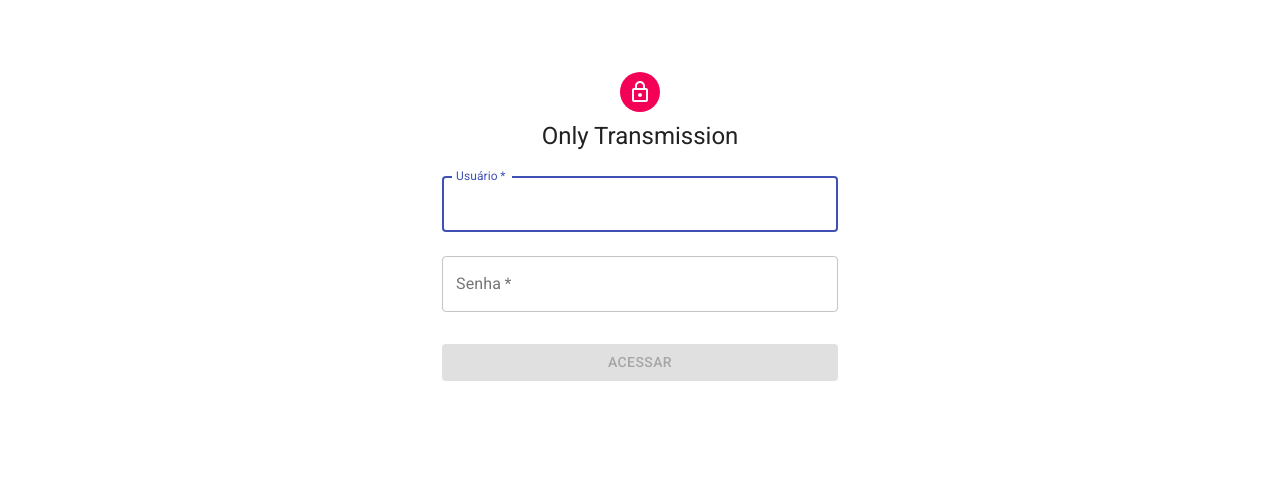
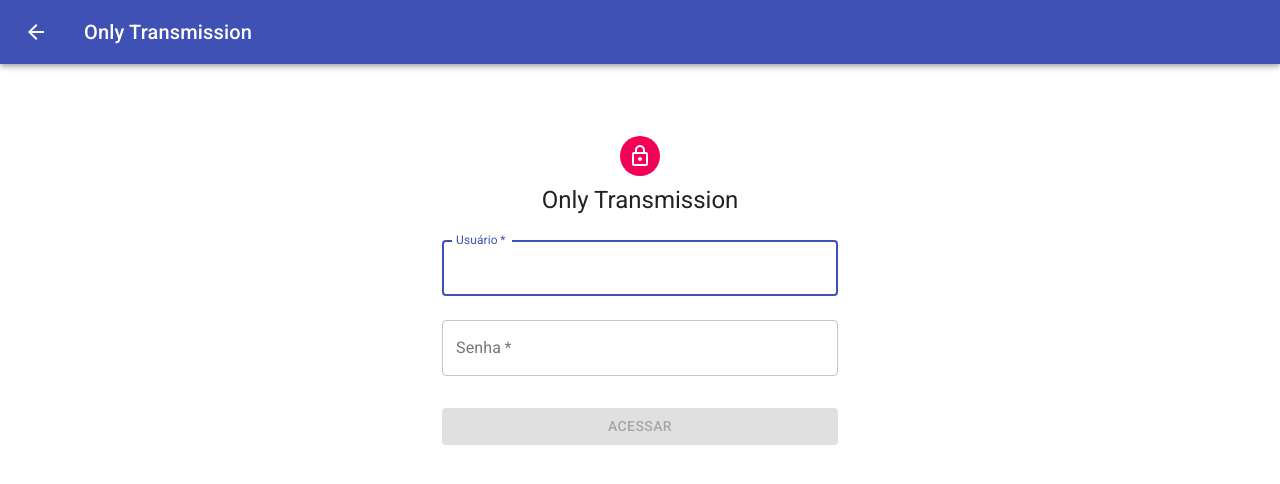
Before and after one commit to mcruzdev/onlytransmission-web, a React (Create React App) app: page /access in a window 1280 px wide. Shown: the top 484 px of the page. Built offline with nearby package versions, Linux system fonts and the light colour scheme.

Commit message:
Adicionando toolbar e arrow back na pagina de login

```diff
--- a/src/pages/LoginPage.js
+++ b/src/pages/LoginPage.js
@@ -8,6 +8,10 @@ import Typography from "@material-ui/core/Typography";
 import { makeStyles } from "@material-ui/core/styles";
 import Container from "@material-ui/core/Container";
 import { authenticate } from "../services/auth";
+import AppBar from "@material-ui/core/AppBar";
+import Toolbar from "@material-ui/core/Toolbar";
+import IconButton from "@material-ui/core/IconButton";
+import ArrowBack from "@material-ui/icons/ArrowBack";
 
 const useStyles = makeStyles(theme => ({
   "@global": {
@@ -34,6 +38,12 @@ const useStyles = makeStyles(theme => ({
   },
   errorMessage: {
     color: "#f50057"
+  },
+  loginContainer: {
+    paddingTop: 64
+  },
+  menuButton: {
+    marginRight: theme.spacing(3)
   }
 }));
 
@@ -68,7 +78,27 @@ export default function LoginPage(props) {
   };
 
   return (
-    <Container component="main" maxWidth="xs">
+    <>
+      <AppBar>
+        <Toolbar>
+          <IconButton
+            onClick={() => props.history.push("/")}
+            edge="start"
+            className={classes.menuButton}
+            color="inherit"
+            aria-label="menu"
+          >
+            <ArrowBack />
+          </IconButton>
+          <Typography variant="h6">Only Transmission</Typography>
+        </Toolbar>
+      </AppBar>
+
+      <Container
+        component="main"
+        maxWidth="xs"
+        className={classes.loginContainer}
+      >
         <CssBaseline />
         <div className={classes.paper}>
           <Avatar className={classes.avatar}>
@@ -128,5 +158,6 @@ export default function LoginPage(props) {
           )}
         </div>
       </Container>
+    </>
   );
 }
```
Lines whose indentation alone changed are shown as unchanged.
